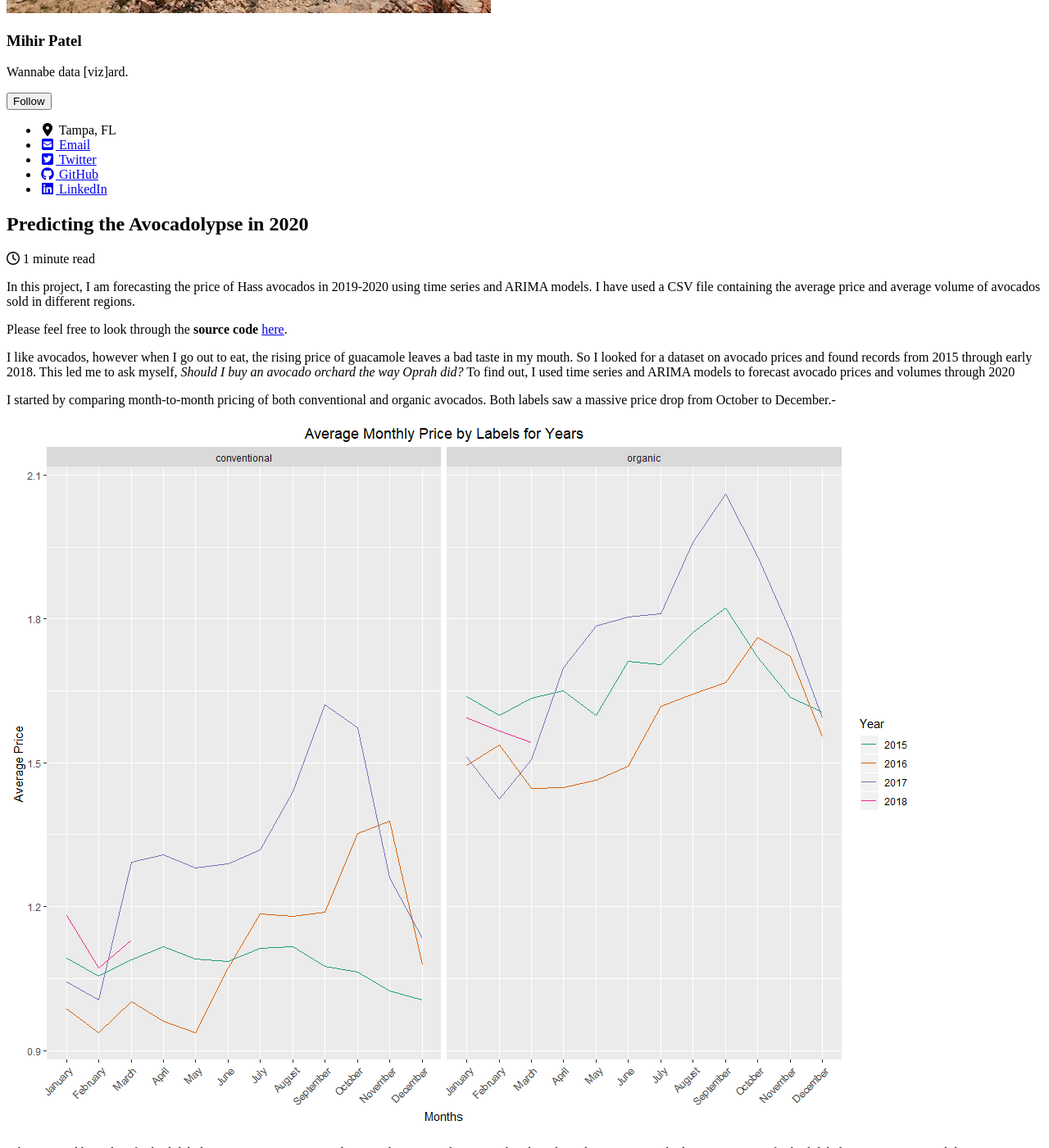
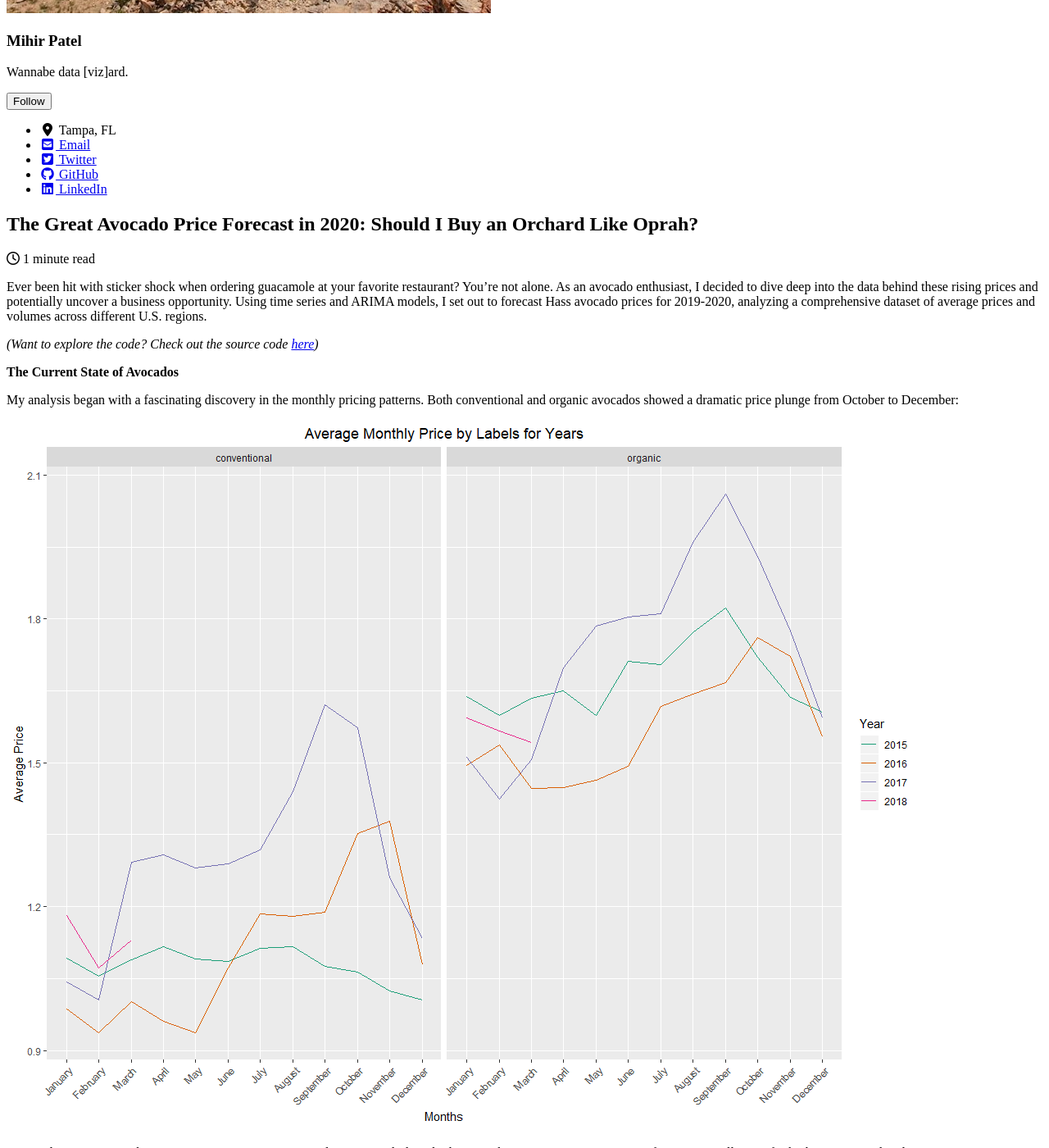
Before and after one commit to mihirp161/mihirp161.github.io, a Jekyll site: the page built from _posts/2019-12-29-avocados.md, in a window 1280 px wide and 1400 px high, scrolled down 957 px. Shown: the whole window at 82% size. Built offline with Jekyll 4.4.1, drawn with Linux system fonts in a browser that asks for light colours; cached includes are drawn as plain includes; nearby versions of some CDN libraries; some of the changed text lies outside the part shown.

Commit message:
Update 2019-12-29-avocados.md

```diff
--- a/_posts/2019-12-29-avocados.md
+++ b/_posts/2019-12-29-avocados.md
@@ -1,42 +1,42 @@
 ---
-title: "Predicting the Avocadolypse in 2020"
+title: "The Great Avocado Price Forecast in 2020: Should I Buy an Orchard Like Oprah?"
 date: 2019-12-29
 tags: [Data science & analytics, R]
 header:
 excerpt: "Time Series, Forecast, ARIMA, ggplot2"
 mathjax: "true"
 ---
-In this project, I am forecasting the price of Hass avocados in 2019-2020 using time series and ARIMA models. I have used a CSV file containing the average price and average volume of avocados sold in different regions.
+Ever been hit with sticker shock when ordering guacamole at your favorite restaurant? You're not alone. As an avocado enthusiast, I decided to dive deep into the data behind these rising prices and potentially uncover a business opportunity. Using time series and ARIMA models, I set out to forecast Hass avocado prices for 2019-2020, analyzing a comprehensive dataset of average prices and volumes across different U.S. regions.
 
-Please feel free to look through the **source code** [here](https://github.com/opendatasurgeon/Predicting2020Avocadolypse_r).
+*(Want to explore the code? Check out the source code [here](https://github.com/opendatasurgeon/Predicting2020Avocadolypse_r))*
 
-I like avocados, however when I go out to eat, the rising price of guacamole leaves a bad taste in my mouth. So I looked for a dataset on avocado prices and found records from 2015 through early 2018. This led me to ask myself, *Should I buy an avocado orchard the way Oprah did?* To find out, I used time series and ARIMA models to forecast avocado prices and volumes through 2020
+**The Current State of Avocados**
 
-I started by comparing month-to-month pricing of both conventional and organic avocados. Both labels saw a massive price drop from October to December.-
+My analysis began with a fascinating discovery in the monthly pricing patterns. Both conventional and organic avocados showed a dramatic price plunge from October to December:
 
 <img src="{{ site.url }}{{ site.baseurl }}/images/avocados/avg_month_prices_both.png" alt="">
 
-I then created box plots for both labels to compare average yearly prices by state in the USA. The plots show that 2017 was a bad year price-wise for both labels in every state, with large price variation-
+Diving deeper into state-by-state comparisons, 2017 emerged as a particularly volatile year. The price variations were significant across all states for both conventional and organic varieties:
 
 <img src="{{ site.url }}{{ site.baseurl }}/images/avocados/avg_yr_price_conv.png" alt="">
 
-Here is the box plot comparing average prices by state for the organic label-
-
 <img src="{{ site.url }}{{ site.baseurl }}/images/avocados/avg_yr_price_org.png" alt="">
 
-The time series models for both the volume and price of conventional label avocados show-
+**Time Series Analysis**
+
+The time series models revealed distinct patterns for both conventional and organic avocados:
 
 <img src="{{ site.url }}{{ site.baseurl }}/images/avocados/ts_conv_pricing.png" alt="">
 
 <img src="{{ site.url }}{{ site.baseurl }}/images/avocados/ts_conv_volume.png" alt="">
 
-Similarly, here are the time series models for price and volume of organic label avocados-
-
 <img src="{{ site.url }}{{ site.baseurl }}/images/avocados/ts_org_pricing.png" alt="">
 
 <img src="{{ site.url }}{{ site.baseurl }}/images/avocados/ts_org_volume.png" alt="">
 
-To forecast, I combined the time series of the current data with ARIMA models to predict future prices and volumes. The results are-
+**Looking into the Future**
+
+By combining historical time series data with ARIMA models, I projected future trends:
 
 <img src="{{ site.url }}{{ site.baseurl }}/images/avocados/forecast_conv_price.png" alt="">
 
@@ -46,9 +46,15 @@ To forecast, I combined the time series of the current data with ARIMA models to
 
 <img src="{{ site.url }}{{ site.baseurl }}/images/avocados/forecast_org_vol.png" alt="">
 
-Overall, the price and volume of conventional avocados seems somewhat stable, possibly due to bigger consumption. Organic avocado pricing and volume will likely fluctuate more through 2020. However, organic volume has tighter lower limits compared to conventional.
+The results paint an interesting picture:
 
-So I think I can wait one more year before buying an avocado orchard!
+- Conventional avocados show relative stability in both price and volume, likely due to their widespread consumption
+- Organic avocados display more volatility in both metrics, though their volume maintains a more consistent lower boundary than conventional varieties
 
-**NOTE**: Thank you for reading! Please email any feedback or corrections.
+
+**The Verdict**
+
+While Oprah may have jumped on the avocado orchard bandwagon, my analysis suggests waiting another year before making such an investment. The market still shows some uncertainty, particularly in the organic sector.
+
+**NOTE**: I welcome any feedback or corrections! Please feel free to reach out via email.
 {: .notice--success}
```
